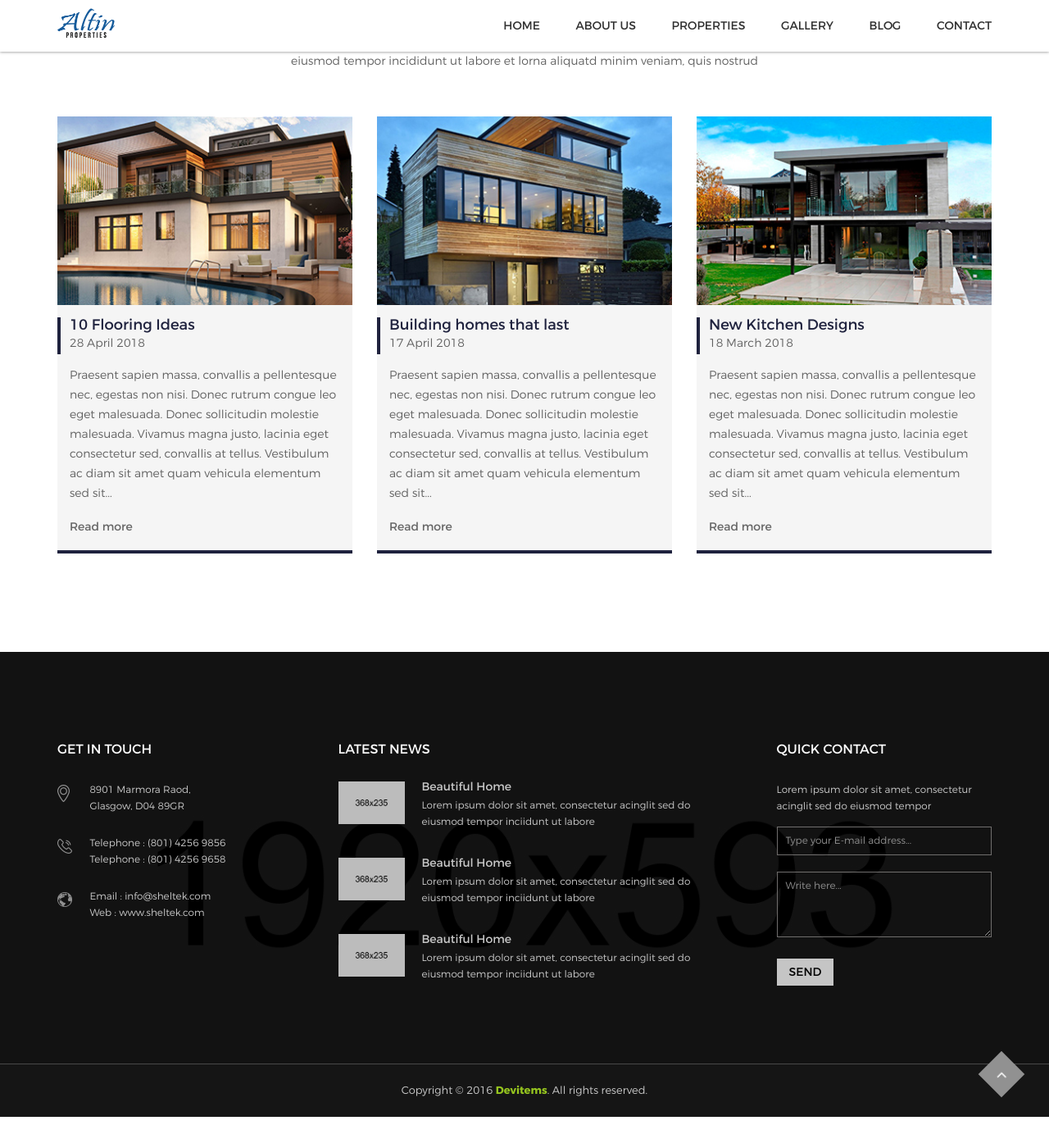
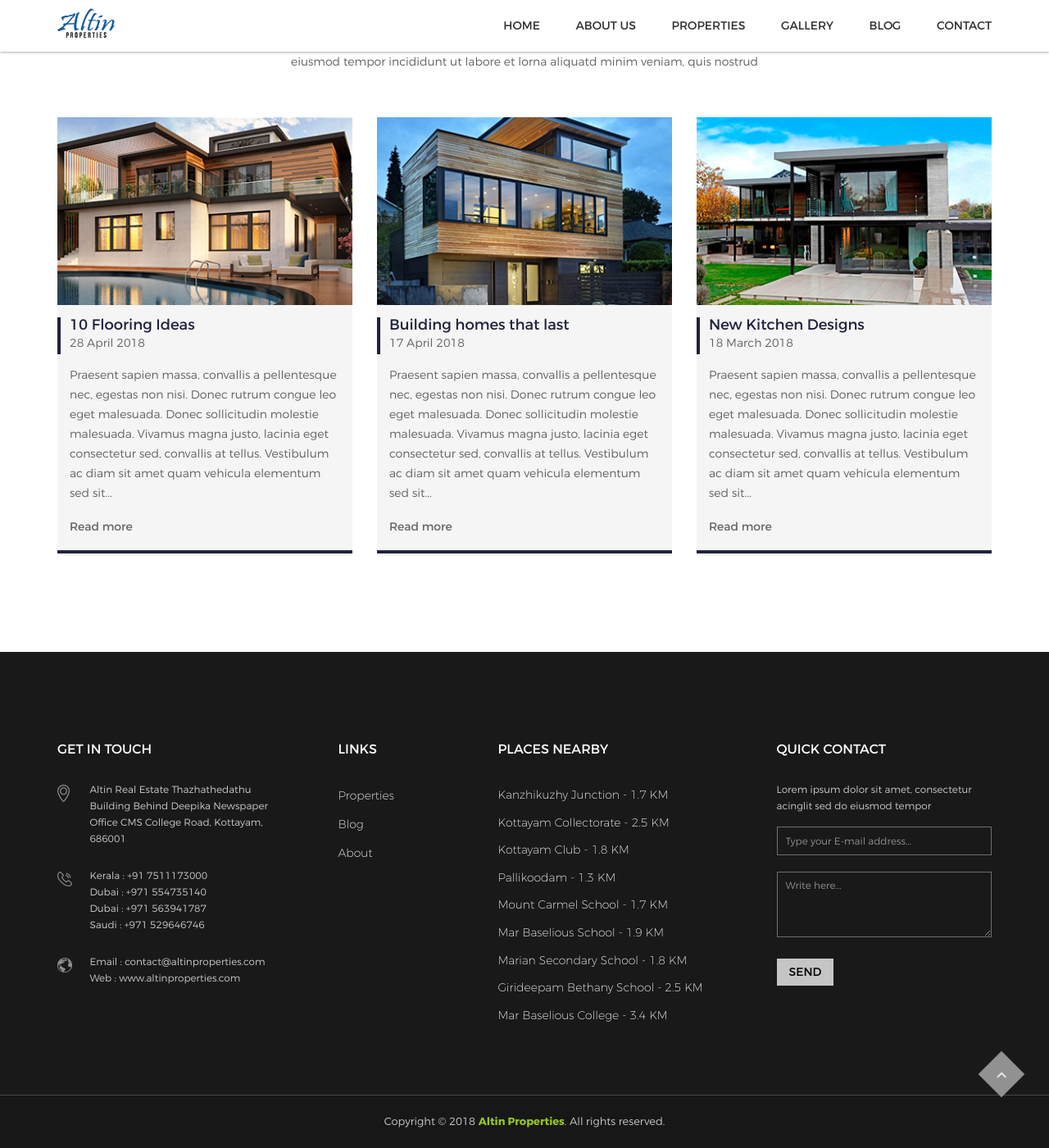
Before and after one commit to altinproperties/altinproperties.github.io, a Jekyll site: the page built from index.html, in a window 1280 px wide and 1400 px high, scrolled down 5345 px. Shown: the whole window at 82% size. Built offline with Jekyll 4.4.1, drawn with Linux system fonts in a browser that asks for light colours; before the commit the page ends 6707 px from its top, so only the background shows below that; some of the changed text lies outside the part shown.

Commit message:
Layout Revision

```diff
--- a/_includes/footer.html
+++ b/_includes/footer.html
@@ -13,8 +13,11 @@
                                     <img src="images/icons/location-2.png" alt="">
                                 </div>
                                 <div class="address-info">
-                                    <span>8901 Marmora Raod,</span>
-                                    <span>Glasgow, D04  89GR</span>
+                                        <span>Altin Real Estate
+                                        Thazhathedathu Building
+                                        Behind Deepika Newspaper Office
+                                        CMS College Road,
+                                        Kottayam, 686001 </span>
                                 </div>
                             </li>
                             <li>
@@ -22,8 +25,10 @@
                                     <img src="images/icons/phone-3.png" alt="">
                                 </div>
                                 <div class="address-info">
-                                    <span>Telephone : (801) 4256  9856</span>
-                                    <span>Telephone : (801) 4256  9658</span>
+                                    <span>Kerala : +91 7511173000</span>
+                                    <span>Dubai : +971 554735140</span>
+                                    <span>Dubai : +971 563941787</span>
+                                    <span>Saudi : +971 529646746</span>
                                 </div>
                             </li>
                             <li>
@@ -31,48 +36,68 @@
                                     <img src="images/icons/world.png" alt="">
                                 </div>
                                 <div class="address-info">
-                                    <span>Email : info@sheltek.com</span>
-                                    <span>Web :<a href="#" target="_blank"> www.sheltek.com</a></span>
+                                    <span>Email : contact@altinproperties.com</span>
+                                    <span>Web :<a href="#" target="_blank"> www.altinproperties.com</a></span>
                                 </div>
                             </li>
                         </ul>
                     </div>
                 </div>
-                <!-- footer-latest-news -->
-                <div class="col-lg-6 col-md-5 hidden-sm col-xs-12">
+                <!-- footer-links -->
+                <div class="col-lg-2 col-md-4 hidden-sm col-xs-12">
                     <div class="footer-widget middle">
-                        <h6 class="footer-titel">LATEST NEWS</h6>
-                        <ul class="footer-latest-news">
+                        <h6 class="footer-titel">Links</h6>
+                        <ul class="footer-links">
                             <li>
-                                <div class="latest-news-image">
-                                    <a href="single-blog.html"><img src="images/blog/1.jpg" alt=""></a>
-                                </div>
-                                <div class="latest-news-info">
-                                    <h6><a href="single-blog.html">Beautiful Home</a></h6>
-                                    <p>Lorem ipsum dolor sit amet, consectetur acinglit sed do eiusmod tempor inciidunt ut labore </p>
-                                </div>
+                                <a href="#">Properties</a>
+
                             </li>
                             <li>
-                                <div class="latest-news-image">
-                                    <a href="single-blog.html"><img src="images/blog/2.jpg" alt=""></a>
-                                </div>
-                                <div class="latest-news-info">
-                                    <h6><a href="single-blog.html">Beautiful Home</a></h6>
-                                    <p>Lorem ipsum dolor sit amet, consectetur acinglit sed do eiusmod tempor inciidunt ut labore </p>
-                                </div>
+                               <a href="#">Blog</a>
                             </li>
                             <li>
-                                <div class="latest-news-image">
-                                    <a href="single-blog.html"><img src="images/blog/3.jpg" alt=""></a>
-                                </div>
-                                <div class="latest-news-info">
-                                    <h6><a href="single-blog.html">Beautiful Home</a></h6>
-                                    <p>Lorem ipsum dolor sit amet, consectetur acinglit sed do eiusmod tempor inciidunt ut labore </p>
-                                </div>
+                                <a href="#">About</a>
                             </li>
                         </ul>
                     </div>
                 </div>
+                <!-- footer-Site Info -->
+                <div class="col-lg-4 col-md-4 hidden-sm col-xs-12">
+                        <div class="footer-widget middle">
+                            <h6 class="footer-titel">Places Nearby</h6>
+                            <ul class="footer-places">
+                                <li>
+                                    Kanzhikuzhy Junction - 1.7 KM
+
+                                </li>
+                                <li>
+                                   Kottayam Collectorate - 2.5 KM
+                                </li>
+                                <li>
+                                   Kottayam Club - 1.8 KM
+                                </li>
+                                <li>
+                                   Pallikoodam - 1.3 KM
+                                </li>
+                                <li>
+                                   Mount Carmel School - 1.7 KM
+                                </li>
+                                <li>
+                                   Mar Baselious School - 1.9 KM
+                                </li>
+                                <li>
+                                   Marian Secondary School - 1.8 KM
+                                </li>
+                                <li>
+                                   Girideepam Bethany School - 2.5 KM
+                                </li>
+                                <li>
+                                   Mar Baselious College - 3.4 KM
+                                </li>
+                            </ul>
+                        </div>
+                    </div>
+
                 <!-- footer-contact -->
                 <div class="col-lg-3 col-md-4 col-sm-6 col-xs-12">
                     <div class="footer-widget">
@@ -96,7 +121,7 @@
             <div class="row">
                 <div class="col-xs-12">
                     <div class="copyright text-center">
-                        <p>Copyright &copy; 2016 <a href="https://themeforest.net/user/devitems/portfolio"><b>Devitems</b></a>. All rights reserved.</p>
+                        <p>Copyright &copy; 2018 <a href="{{site.url}}"><b>Altin Properties</b></a>. All rights reserved.</p>
                     </div>
                 </div>
             </div>
--- a/_includes/nav.html
+++ b/_includes/nav.html
@@ -17,7 +17,7 @@
                                         <img src="{{site.url}}/images/icons/phone.png" alt="">
                                     </div>
                                     <div class="header-info">
-                                        <h6>+88 (012) 564 979 56</h6>
+                                        <h6>+91 7511173000</h6>
                                         <p>We are open 9 am - 10pm</p>
                                     </div>
                                 </div>
@@ -26,22 +26,23 @@
                                         <img src="{{site.url}}/images/icons/mail-open.png" alt="">
                                     </div>
                                     <div class="header-info">
-                                        <h6><a href="mailto:hnasir770@gmail.com">info@sheltek.com</a></h6>
+                                        <h6><a href="mailto:hnasir770@gmail.com">contact@altinproperties.com</a></h6>
                                         <p>You can mail us</p>
                                     </div>
                                 </div>
                             </div>
                         </div>
+
                         <div class="col-md-3 col-sm-6 col-xs-12">
                             <div class="header-search clearfix">
-                                <form action="#">
-                                    <button class="search-icon" type="submit">
-                                        <img src="images/icons/search.png" alt="">
-                                    </button>
-                                    <input type="text" placeholder="Search...">
-                                </form>
+                                <ul>
+                                    <li><a href="https://www.facebook.com/altinproperties/"><i class="fa fa-facebook-official" aria-hidden="true"></i></a></li>
+                                    <li><i class="fa fa-youtube-play" aria-hidden="true"></i></li>
+                                    <li><i class="fa fa-instagram" aria-hidden="true"></i></li>
+                                </ul>
                             </div>
                         </div>
+
                     </div>
                 </div>
             </div>
--- a/css/custom.css
+++ b/css/custom.css
@@ -15,3 +15,26 @@ Note: This is the file where you can add your custom styles to change the look o
 .breadcrumbs-title{
     padding: 170px 0 80px;
 }
+.header-search ul{
+    display: flex;
+    justify-content: space-evenly;
+}
+.header-search li i {
+    font-size: 1.5rem;
+}
+.header-info h6{
+    font-size: 14px;
+}
+.footer-links a{
+    color: #fff;
+    font-weight: 200;
+    line-height: 2.5;
+}
+.footer-places li {
+    color: #fff;
+    font-weight: 200;
+    line-height: 2.4;
+}
+.bg-2{
+    background-image: none;
+}
```
Also changed, not shown: 1 other file.
